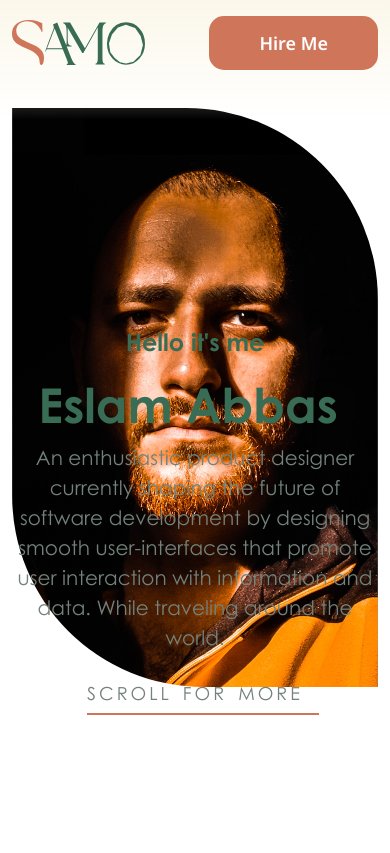
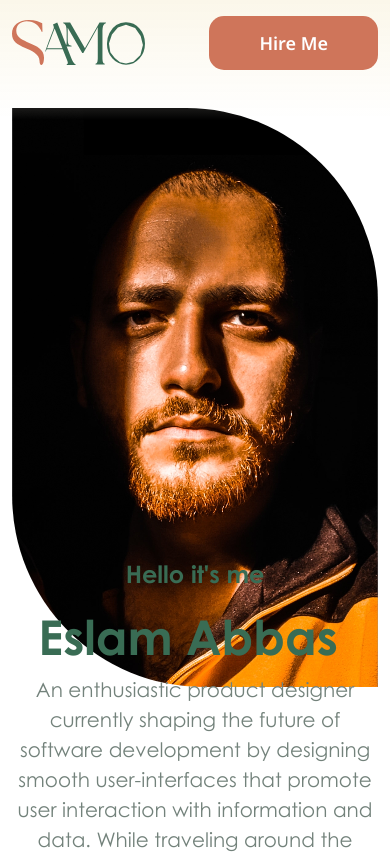
Before and after one commit to Hamza-Noah/Islam-Project, a React (Vite) app: page / in a window 390 px wide. Shown: the top 853 px of the page. Built offline with nearby package versions, Linux system fonts and the light colour scheme.

Commit message:
added fixes and edits for landing in tablet screens

```diff
--- a/src/components/Header/Header.module.css
+++ b/src/components/Header/Header.module.css
@@ -47,7 +47,7 @@
     background: linear-gradient(180deg, rgba(23, 27, 41, 0) 0%, #fbf7ea 100%);
   }
   &.dark {
-    background: linear-gradient(180deg, rgba(23, 27, 41, 0) 0%, #171b29 100%);
+    background: linear-gradient(180deg, rgba(23, 27, 41, 0) 0%, #000 100%);
   }
   width: 100%;
   height: 120px;
--- a/src/components/Landing/Landing.jsx
+++ b/src/components/Landing/Landing.jsx
@@ -23,15 +23,15 @@ export default function Landing({mode}) {
           className={`${styles.landing} ${applyThemeClass(theme, styles)}`}
         >
           <div className="row">
-            <div className="col-lg-6 pt-lg-5">
+            <div className="col-md-6 pt-5">
               <div
-                className={`${styles.info} position-relative pt-5 mt-5 text-white`}
+                className={`${styles.info} position-relative text-white`}
               >
                 <p
-                  className={`${styles["job-title"]} ${applyThemeClass(theme, styles)}  position-absolute d-none d-lg-flex  flex-column`}
+                  className={`${styles["job-title"]} ${applyThemeClass(theme, styles)}  position-absolute d-flex  flex-column`}
                 >
                   <span>Product</span>
-                  <span className="ps-lg-5">Desiner</span>
+                  <span className="ps-lg-5">Designer</span>
                 </p>
                 <div className="position-relative">
                   <p className={`${styles.bow} ${theme == "white" ? styles.white : ""} fw-bolder`}>Hello it's me</p>
--- a/src/components/Landing/Landing.module.css
+++ b/src/components/Landing/Landing.module.css
@@ -12,9 +12,11 @@
     background-position: right top;
   }
 
+  @media (min-width: 768px) and (max-width: 991px) {
+    background-position: right;
+  }
   @media (max-width: 991px) {
     background-image: url("../../assets/images/banner-black.jpg");
-
   }
 
   .bg-landing {
@@ -28,6 +30,19 @@
     right: 0;
   }
 
+  @media (max-width: 767px) {
+    background-position-x: center !important;
+    .info {
+      padding-top: 550px;
+    }
+  }
+
+  @media (max-width: 500px) {
+    .info {
+      padding-top: 400px;
+    }
+  }
+
   .bow {
     font-size: 20px;
 
@@ -36,7 +51,6 @@
     }
   }
   @media (max-width: 767px) {
-    padding-top: 120px;
     .bow {
       font-size: 1.5rem;
       text-align: center;
@@ -90,10 +104,16 @@
   &.white {
     color: #f1ecda;
   }
-}
 
-@media (min-width: 1200px) {
-  .job-title {
+  @media (max-width: 991px) {
+    display: none !important;
+  }
+
+  @media (min-width: 992px) and (max-width: 1199px) {
+    font-size: 5rem;
+  }
+
+  @media (min-width: 1200px) {
     font-size: 7rem;
     font-weight: bolder;
     top: 0;
```
